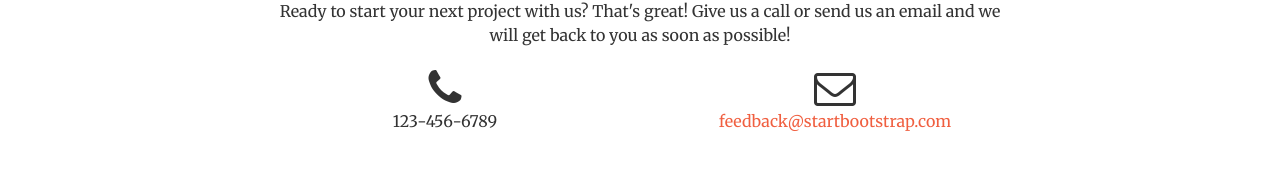
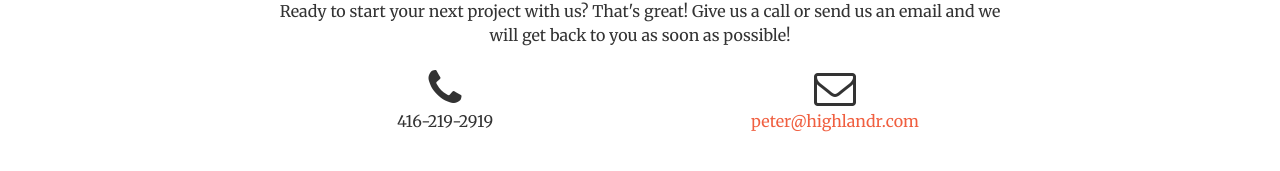
Before and after one commit to highlandrulz/highlandr, a Jekyll site: the page built from contact.html, in a window 1280 px wide. Shown: the part 479-650 px from the top of the page. Built offline with Jekyll 4.4.1, drawn with Linux system fonts in a browser that asks for light colours.

```diff
--- a/_layouts/default.html
+++ b/_layouts/default.html
@@ -31,7 +31,6 @@
     <script src="https://oss.maxcdn.com/libs/html5shiv/3.7.0/html5shiv.js"></script>
     <script src="https://oss.maxcdn.com/libs/respond.js/1.4.2/respond.min.js"></script>
     <![endif]-->
-    <!-- Adding a comment to test -->
   </head>
   <body id="page-top">
     {% include nav.html %}
--- a/contact.html
+++ b/contact.html
@@ -18,11 +18,11 @@ title: Contact
                 </div>
                 <div class="col-lg-4 col-lg-offset-2 text-center">
                     <i class="fa fa-phone fa-3x wow bounceIn"></i>
-                    <p>123-456-6789</p>
+                    <p>416-219-2919</p>
                 </div>
                 <div class="col-lg-4 text-center">
                     <i class="fa fa-envelope-o fa-3x wow bounceIn" data-wow-delay=".1s"></i>
-                    <p><a href="mailto:your-email@your-domain.com">feedback@startbootstrap.com</a></p>
+                    <p><a href="mailto:peter@highlandr.com">peter@highlandr.com</a></p>
                 </div>
             </div>
         </div>
```
Also changed, not shown: 1 other file.
